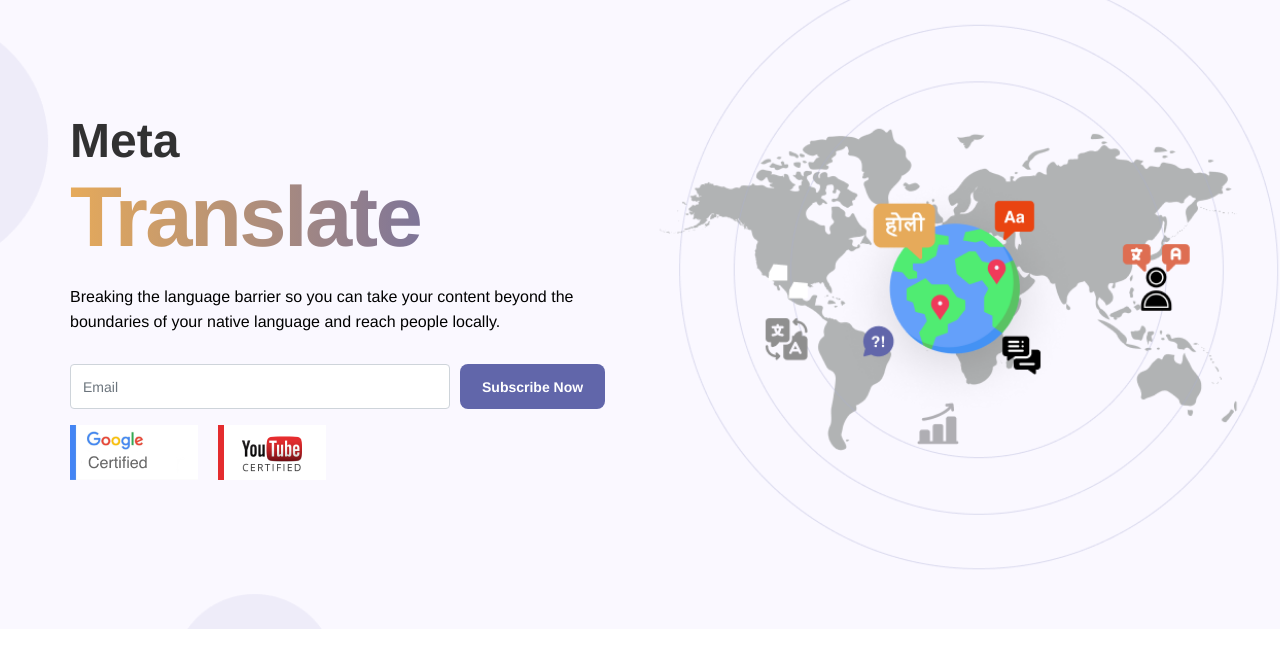
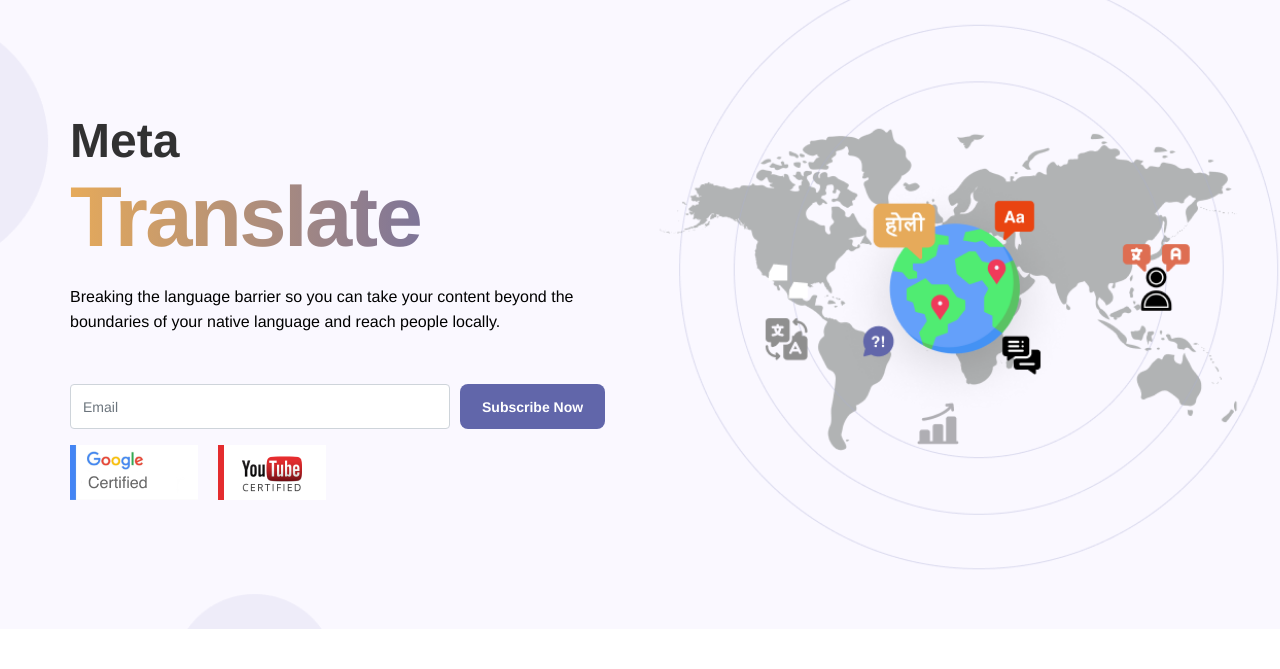
Before and after one commit to malikmudassar/metapublic, a PHP site: page /markup/Meta-translate.html in a window 1280 px wide. Shown: the part 67-736 px from the top of the page. Run offline with PHP 8.4, Linux system fonts and the light colour scheme; some libraries are stand-ins or nearby versions.

Commit message:
margin top

```diff
--- a/markup/css/style.css
+++ b/markup/css/style.css
@@ -138,6 +138,9 @@ p {
     color: #999999;
     font-size: 14px;
     line-height: 15px;
+}
+.herofieds  {
+    margin-top: 50px;
 }
 .heroImages img {
     margin-right: 16px;
```
